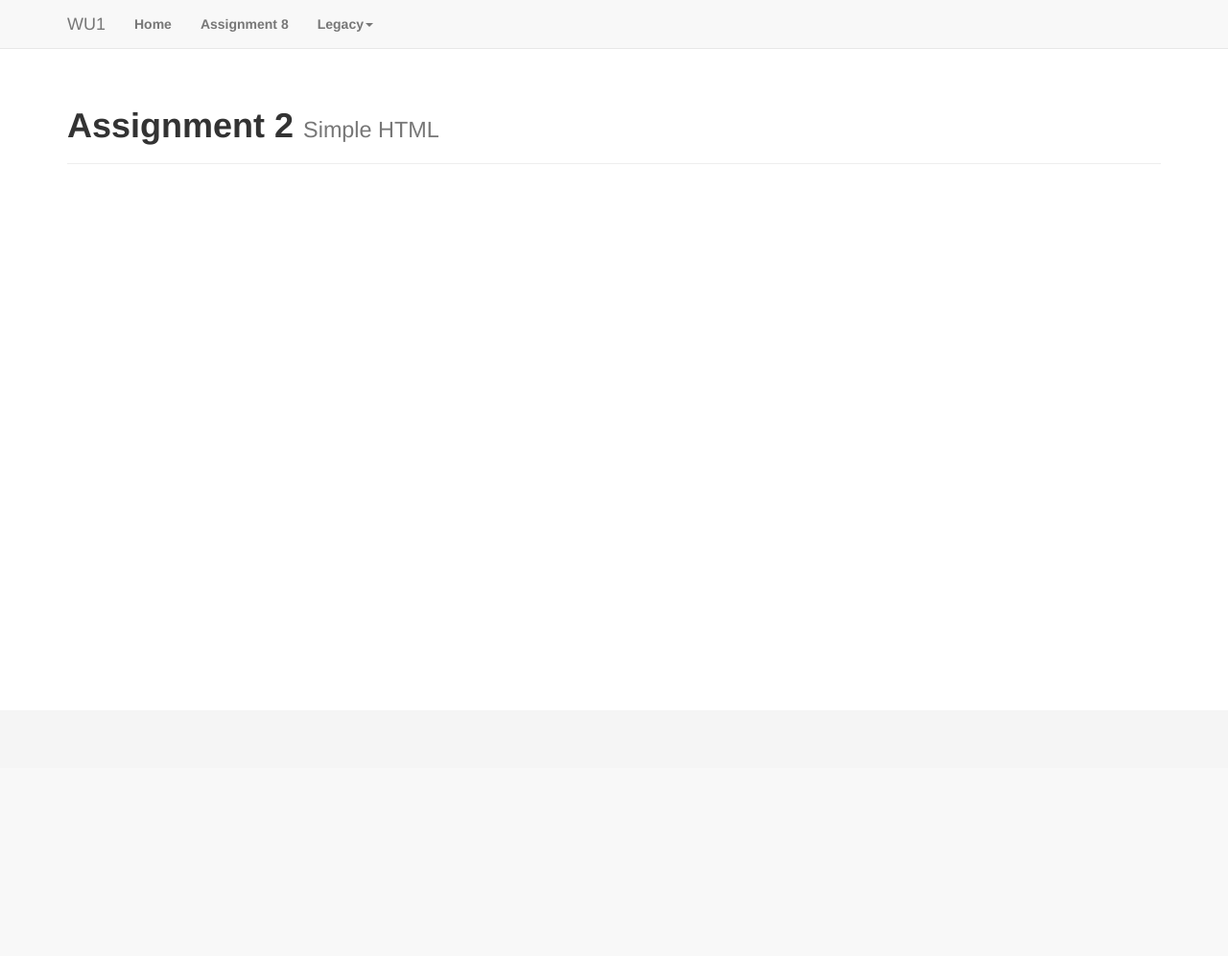
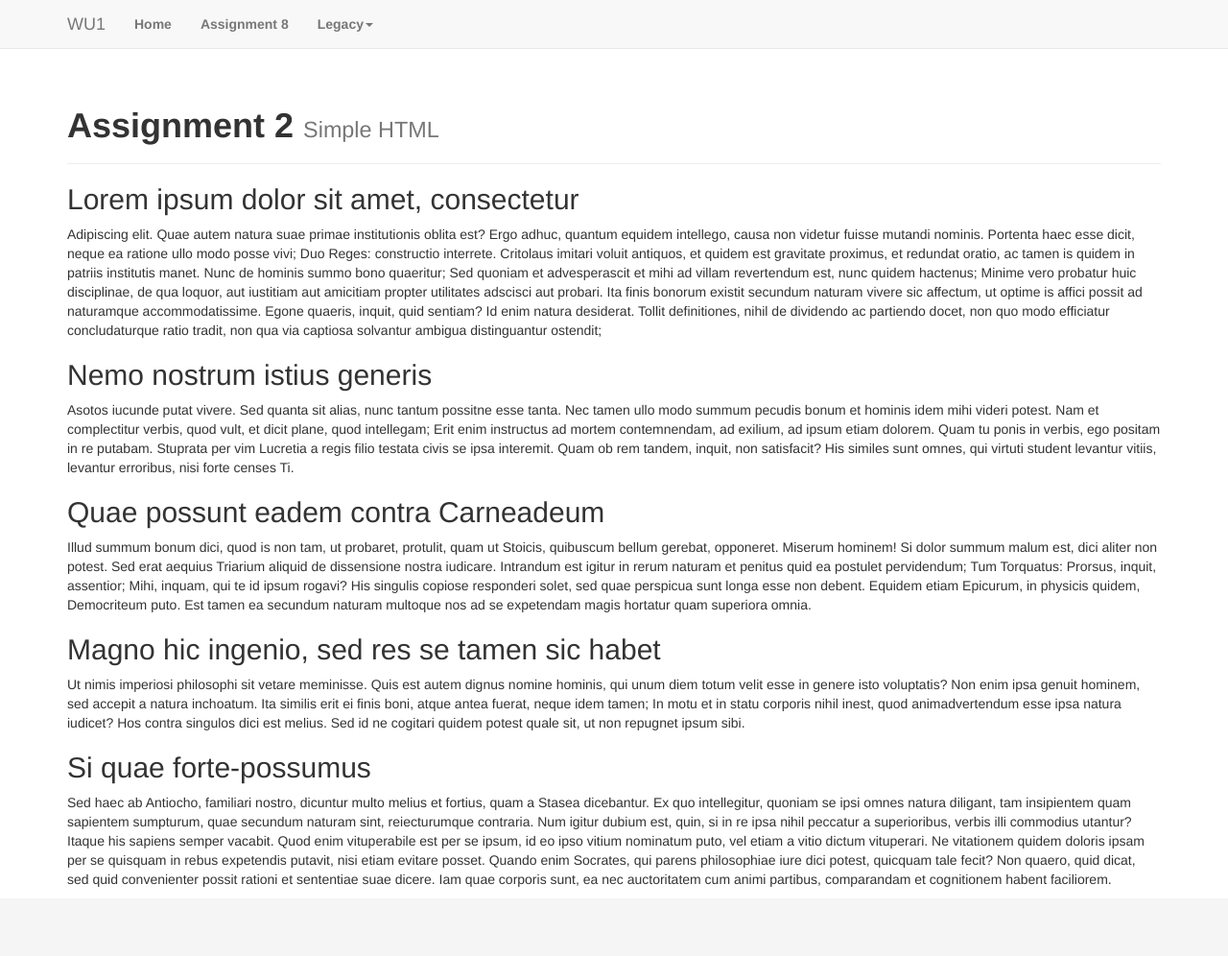
Before and after one commit to Lizlet/wu1, a PHP site: page /wuo-2.php in a window 1280 px wide. Shown: the whole page at 96% size. Before the commit the page ends 151 px from the top, so only its background shows below. Run offline with PHP 8.4, Linux system fonts and the light colour scheme; some libraries are stand-ins or nearby versions.

Commit message:
lorem ipsum for wuo-2

```diff
--- a/wuo-2.php
+++ b/wuo-2.php
@@ -15,6 +15,33 @@
     <div class="page-header">
         <h1><strong>Assignment 2</strong> <small>Simple HTML</small></h1>
     </div>
+
+    <h2>Lorem ipsum dolor sit amet, consectetur</h2>
+    <p>
+        Adipiscing elit. Quae autem natura suae primae institutionis oblita est? Ergo adhuc, quantum equidem intellego, causa non videtur fuisse mutandi nominis. Portenta haec esse dicit, neque ea ratione ullo modo posse vivi; Duo Reges: constructio interrete. Critolaus imitari voluit antiquos, et quidem est gravitate proximus, et redundat oratio, ac tamen is quidem in patriis institutis manet. Nunc de hominis summo bono quaeritur; Sed quoniam et advesperascit et mihi ad villam revertendum est, nunc quidem hactenus; Minime vero probatur huic disciplinae, de qua loquor, aut iustitiam aut amicitiam propter utilitates adscisci aut probari. Ita finis bonorum existit secundum naturam vivere sic affectum, ut optime is affici possit ad naturamque accommodatissime. Egone quaeris, inquit, quid sentiam? Id enim natura desiderat. Tollit definitiones, nihil de dividendo ac partiendo docet, non quo modo efficiatur concludaturque ratio tradit, non qua via captiosa solvantur ambigua distinguantur ostendit;
+    </p>
+
+    <h2>Nemo nostrum istius generis</h2>
+    <p>
+        Asotos iucunde putat vivere. Sed quanta sit alias, nunc tantum possitne esse tanta. Nec tamen ullo modo summum pecudis bonum et hominis idem mihi videri potest. Nam et complectitur verbis, quod vult, et dicit plane, quod intellegam; Erit enim instructus ad mortem contemnendam, ad exilium, ad ipsum etiam dolorem. Quam tu ponis in verbis, ego positam in re putabam. Stuprata per vim Lucretia a regis filio testata civis se ipsa interemit. Quam ob rem tandem, inquit, non satisfacit? His similes sunt omnes, qui virtuti student levantur vitiis, levantur erroribus, nisi forte censes Ti.
+    </p>
+
+    <h2>Quae possunt eadem contra Carneadeum</h2>
+    <p>
+        Illud summum bonum dici, quod is non tam, ut probaret, protulit, quam ut Stoicis, quibuscum bellum gerebat, opponeret. Miserum hominem! Si dolor summum malum est, dici aliter non potest. Sed erat aequius Triarium aliquid de dissensione nostra iudicare. Intrandum est igitur in rerum naturam et penitus quid ea postulet pervidendum; Tum Torquatus: Prorsus, inquit, assentior; Mihi, inquam, qui te id ipsum rogavi? His singulis copiose responderi solet, sed quae perspicua sunt longa esse non debent. Equidem etiam Epicurum, in physicis quidem, Democriteum puto. Est tamen ea secundum naturam multoque nos ad se expetendam magis hortatur quam superiora omnia.
+    </p>
+
+    <h2>Magno hic ingenio, sed res se tamen sic habet</h2>
+    <p>
+        Ut nimis imperiosi philosophi sit vetare meminisse. Quis est autem dignus nomine hominis, qui unum diem totum velit esse in genere isto voluptatis? Non enim ipsa genuit hominem, sed accepit a natura inchoatum. Ita similis erit ei finis boni, atque antea fuerat, neque idem tamen; In motu et in statu corporis nihil inest, quod animadvertendum esse ipsa natura iudicet? Hos contra singulos dici est melius. Sed id ne cogitari quidem potest quale sit, ut non repugnet ipsum sibi.
+    </p>
+
+    <h2>Si quae forte-possumus</h2>
+    <p>
+        Sed haec ab Antiocho, familiari nostro, dicuntur multo melius et fortius, quam a Stasea dicebantur. Ex quo intellegitur, quoniam se ipsi omnes natura diligant, tam insipientem quam sapientem sumpturum, quae secundum naturam sint, reiecturumque contraria. Num igitur dubium est, quin, si in re ipsa nihil peccatur a superioribus, verbis illi commodius utantur? Itaque his sapiens semper vacabit. Quod enim vituperabile est per se ipsum, id eo ipso vitium nominatum puto, vel etiam a vitio dictum vituperari. Ne vitationem quidem doloris ipsam per se quisquam in rebus expetendis putavit, nisi etiam evitare posset. Quando enim Socrates, qui parens philosophiae iure dici potest, quicquam tale fecit? Non quaero, quid dicat, sed quid convenienter possit rationi et sententiae suae dicere. Iam quae corporis sunt, ea nec auctoritatem cum animi partibus, comparandam et cognitionem habent faciliorem.
+    </p>
+
+
 </div>
 
 <?php include("./resources/includes/footer.html") ?>
```
